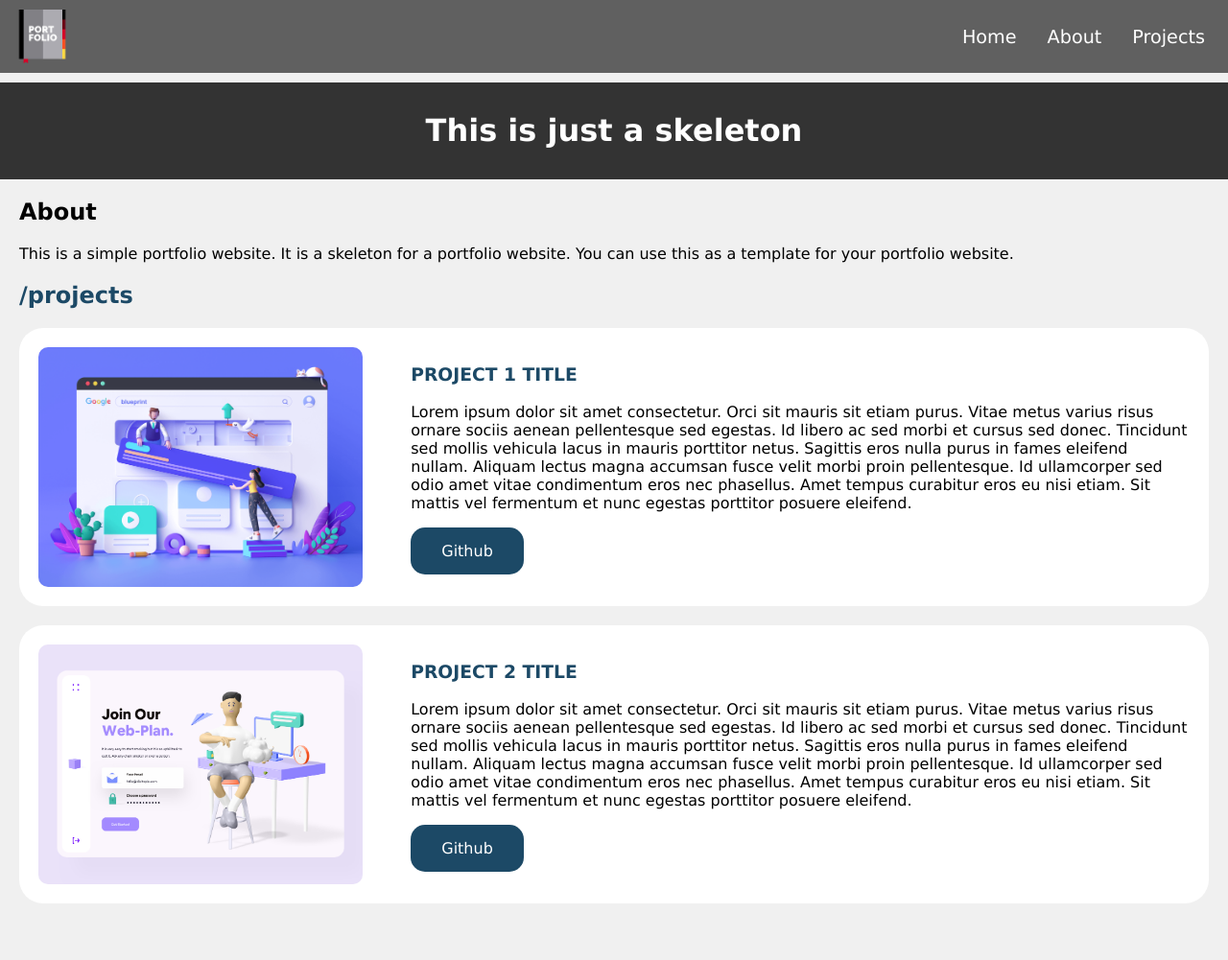
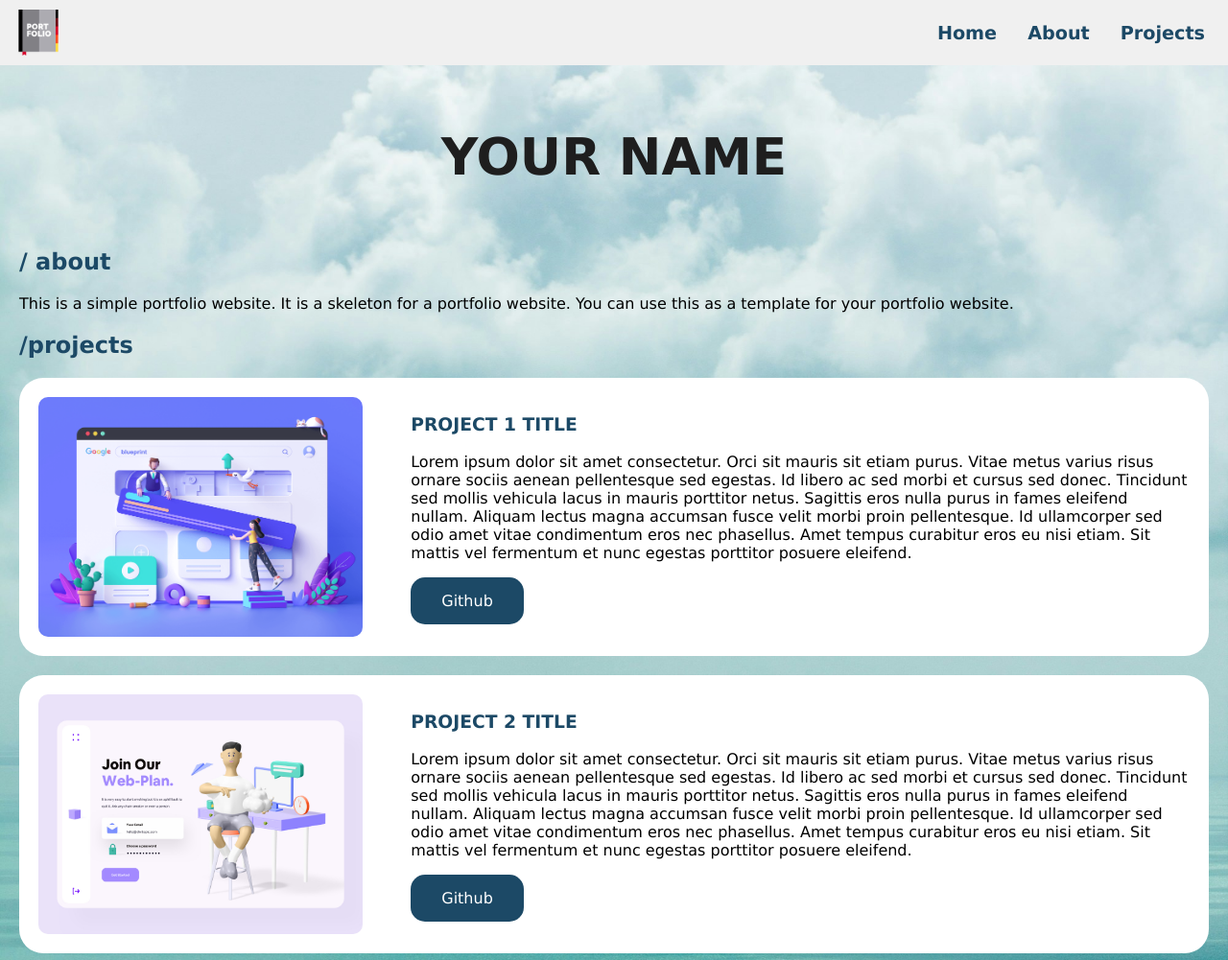
Before and after one commit to PACS-TMU/webdev-workshop-2024, a plain HTML site: page index.html in a window 1280 px wide. Shown: the top 1001 px of the page at 96% size. Before the commit the page ends 962 px from the top, so only its background shows below. Drawn offline with Linux system fonts and the light colour scheme.

Commit message:
adding bg image and starting hero section

```diff
--- a/index.html
+++ b/index.html
@@ -10,7 +10,8 @@
 
 <body>
     <!-- Navigation Bar -->
-    <nav class="navbar">
+    <nav class="navbarBg">
+        <div class="container navbar">
             <img src="/assets/logo.png" alt="Navbar Logo" id="logo" />
             <ul class="navItems">
                 <li>
@@ -29,16 +30,18 @@
                     </a>
                 </li>
             </ul>
+        </div>
+
     </nav>
 
-    <!-- Title -->
-    <div class="title">
-        <h1 class="container">This is just a skeleton</h1>
+    <!-- Hero Section -->
+    <div class="container">
+        <h1 class="yourName">YOUR NAME</h1>
     </div>
 
     <!-- About Section -->
     <div id="about" class="container">
-        <h2>About</h2>
+        <h2 class="projectTitle">/ about</h2>
         <p>
             This is a simple portfolio website. It is a skeleton
             for a portfolio website. You can use this as a template
@@ -86,13 +89,7 @@
                     <a class="projectButton" href="">Github</a>
             </div>
         </div>
-    <!-- <p>
-      This is a simple portfolio website. It is a skeleton for a portfolio
-      website. You can use this as a template for your portfolio website.
-    </p> -->
     </div>
-
-
 </body>
 
 </html>
--- a/style.css
+++ b/style.css
@@ -1,5 +1,10 @@
+/* General CSS */
 body {
-  background-color: #f0f0f0;
+  background-color: #F0F0F0;
+  background-image: url('/assets/background.jpg');
+  background-repeat: no-repeat;
+  background-position: center;
+  background-size: cover;
   font-family: Verdana, Geneva, Tahoma, sans-serif;
   margin: 0;
   padding: 0;
@@ -8,27 +13,40 @@ body {
 .container {
   max-width: 1440px;
   padding: 0 20px;
+  margin: 0 auto;
 }
 
+/* Navbar CSS */
 .navbar {
-    background-color: #606060;
-    color: #fff;
+    background-color: #F0F0F0;
+    z-index: 20;
     padding: 10px 0;
     text-align: center;
     display: flex;
     flex-direction: row;
     justify-content: space-between;
     align-items: center;
-    height: 3.5rem;
-    max-height: 3.5rem;
+    height: 3rem;
+    max-height: 3rem;
     font-size: larger;
-    font-weight: 500;
+    font-weight: 600;
 }
 
 .navbar a {
-    color: #fff;
+    color: #1C4966;
     text-decoration: none;
     padding: 0.5rem;
+    margin-left: 0.5rem;
+    margin-right: 0.5rem;
+}
+
+.navbar a:hover {
+    color: #1E1E1E;
+    transition: ease-in-out 300ms;
+}
+
+.navbarBg {
+    background-color: #F0F0F0;
 }
 
 .navItems {
@@ -47,19 +65,15 @@ body {
   padding: 0 1rem;
 }
 
-.navItems li {
-  margin-left: 0.5rem;
-  margin-right: 0.5rem;
+/* Hero Section CSS */
+.yourName {
+    color: #1E1E1E;
+    font-size: 40pt;
+    margin: 4rem 0;
+    text-align: center;
 }
 
-.title {
-  background-color: #333;
-  color: #fff;
-  margin: 10px 0;
-  padding: 10px;
-  text-align: center;
-}
-
+/* Project Section CSS */
 .projectCard {
   display: flex;
   padding: 20px;
@@ -70,6 +84,7 @@ body {
   gap: 50px;
   border-radius: 25px;
 }
+
 .projectImage {
   width: 350px;
   height: 250px;
@@ -77,17 +92,21 @@ body {
   object-fit: cover;
   border-radius: 10px;
 }
+
 .projectTitle {
-  color: #1c4966;
+  color: #1C4966;
   /* border: solid; */
 }
+
 .projectInfo {
   width: 70%;
 }
+
 .projectDesc {
   /* border: solid;
     border-color: #333; */
 }
+
 .projectButton {
   background-color: #1c4966;
   border-radius: 15px;
@@ -99,6 +118,3 @@ body {
   display: inline-block;
   font-size: 16px;
 }
-a {
-  color: white;
-}
```
Also changed, not shown: assets/background.jpg (added). Lines whose indentation alone changed are shown as unchanged.
